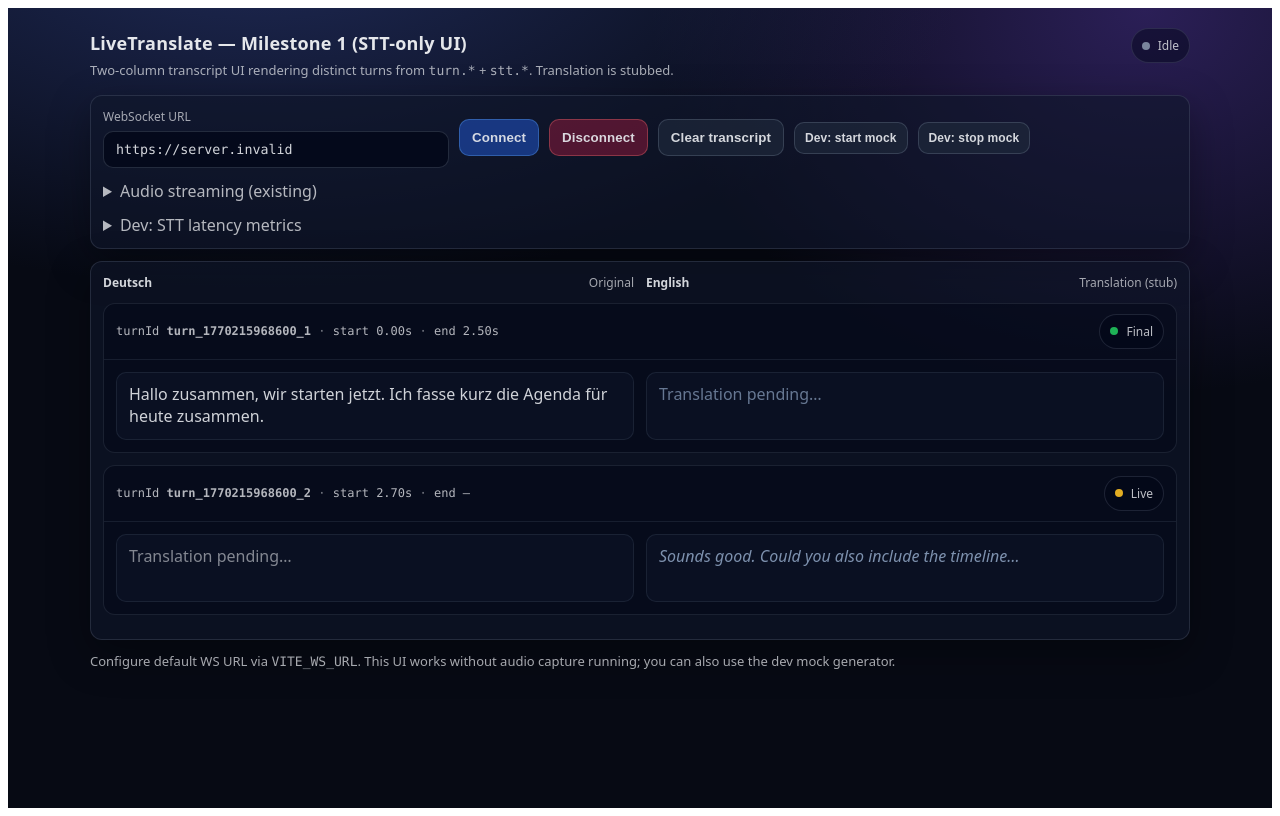
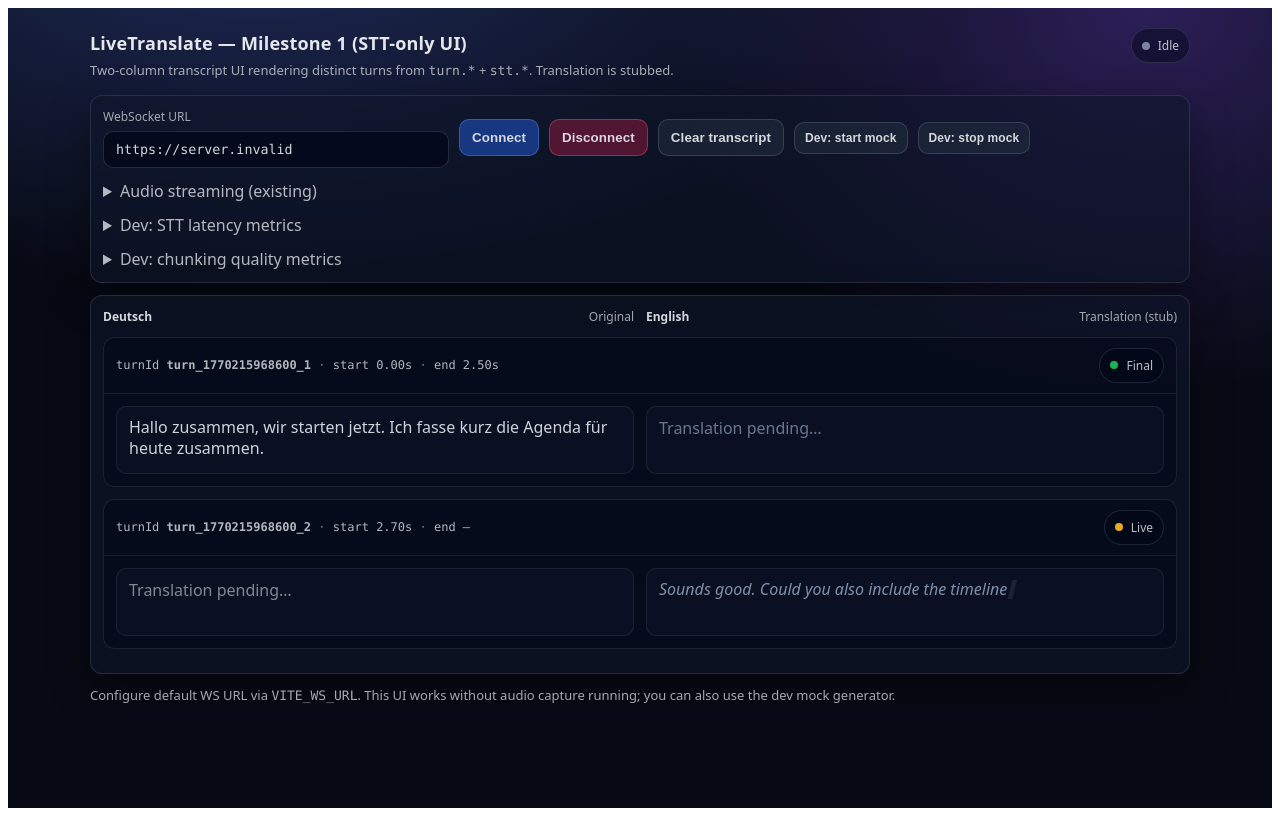
Before and after one commit to anton-belkin/LiveTranslate, a React (Vite) app in the folder apps/web/: page / in a window 1280 px wide. Both pictures are taken after a click on the button "Dev: start mock". Built offline with nearby package versions, Linux system fonts and the light colour scheme; no server answers.

Commit message:
live speech fix

```diff
--- a/apps/web/src/ui/App.tsx
+++ b/apps/web/src/ui/App.tsx
@@ -6,7 +6,7 @@ import { startMicStreamer, type MicStreamerHandle, type Pcm16Frame } from "../au
 import { base64FromArrayBuffer } from "../lib/base64";
 import { WsClient, type WsClientState } from "../ws/WsClient";
 import { TranscriptView } from "./liveTranslate/TranscriptView";
-import { makeInitialState, transcriptReducer, type ConnectionStatus } from "./liveTranslate/store";
+import { makeInitialState, transcriptReducer, type ConnectionStatus, type TranscriptState } from "./liveTranslate/store";
 
 function statusDotClass(status: ConnectionStatus) {
   switch (status) {
@@ -64,6 +64,37 @@ export function App() {
     ...metricsRef.current,
   }));
 
+  type DevChunkingMetrics = {
+    turnsWithSegments: number;
+    totalSegments: number;
+    segmentsPerTurnAvg: number | null;
+    segmentsPerTurnMax: number | null;
+    segmentLenCharsAvg: number | null;
+    shortSegmentsLt3: number;
+    nonLatinPctSegmentAvg: number | null;
+    nonLatinPctSegmentMax: number | null;
+    nonLatinPctTurnAvg: number | null;
+    nonLatinPctTurnMax: number | null;
+  };
+
+  const [devChunking, setDevChunking] = useState<DevChunkingMetrics>({
+    turnsWithSegments: 0,
+    totalSegments: 0,
+    segmentsPerTurnAvg: null,
+    segmentsPerTurnMax: null,
+    segmentLenCharsAvg: null,
+    shortSegmentsLt3: 0,
+    nonLatinPctSegmentAvg: null,
+    nonLatinPctSegmentMax: null,
+    nonLatinPctTurnAvg: null,
+    nonLatinPctTurnMax: null,
+  });
+
+  const transcriptStateRef = useRef<TranscriptState | null>(null);
+  useEffect(() => {
+    transcriptStateRef.current = state;
+  }, [state]);
+
   const snapshotDevMetrics = useCallback(() => {
     setDevMetrics({ nowMs: Date.now(), ...metricsRef.current });
   }, []);
@@ -88,6 +119,18 @@ export function App() {
   const [framesSent, setFramesSent] = useState(0);
   const [lastServerMessage, setLastServerMessage] = useState<string>("");
   const [lastError, setLastError] = useState<string>("");
+
+  const computeNonLatinPct = useCallback((s: string) => {
+    const txt = s.trim();
+    if (txt.length === 0) return 0;
+    // Rough heuristic: count chars outside Latin + Latin-extended blocks.
+    let nonLatin = 0;
+    for (const ch of txt) {
+      const cp = ch.codePointAt(0) ?? 0;
+      if (cp > 0x024f) nonLatin += 1;
+    }
+    return (nonLatin / txt.length) * 100;
+  }, []);
 
   useEffect(() => {
     serverSessionIdRef.current = state.sessionId ?? null;
@@ -236,7 +279,66 @@ export function App() {
       if (uiTimerRef.current) window.clearInterval(uiTimerRef.current);
       uiTimerRef.current = window.setInterval(() => {
         setFramesSent(framesSentRef.current);
-        if (devMetricsEnabled) snapshotDevMetrics();
+        if (devMetricsEnabled) {
+          snapshotDevMetrics();
+
+          const ts = transcriptStateRef.current;
+          if (!ts) return;
+
+          const turns = Object.values(ts.turnsById);
+          const turnsWithSegs = turns.filter((t) => t.segmentOrder.length > 0);
+          const turnsWithSegments = turnsWithSegs.length;
+
+          let totalSegments = 0;
+          let maxSegsInTurn = 0;
+          let sumSegLen = 0;
+          let shortSegmentsLt3 = 0;
+
+          let sumNonLatinSegPct = 0;
+          let maxNonLatinSegPct = 0;
+
+          let sumNonLatinTurnPct = 0;
+          let maxNonLatinTurnPct = 0;
+
+          for (const turn of turnsWithSegs) {
+            const segCount = turn.segmentOrder.length;
+            totalSegments += segCount;
+            if (segCount > maxSegsInTurn) maxSegsInTurn = segCount;
+
+            let turnText = "";
+            for (const segId of turn.segmentOrder) {
+              const seg = turn.segmentsById[segId];
+              if (!seg) continue;
+              const t = seg.text.trim();
+              if (t.length < 3) shortSegmentsLt3 += 1;
+              sumSegLen += t.length;
+
+              const segNonLatin = computeNonLatinPct(t);
+              sumNonLatinSegPct += segNonLatin;
+              if (segNonLatin > maxNonLatinSegPct) maxNonLatinSegPct = segNonLatin;
+
+              turnText = turnText.length === 0 ? t : `${turnText} ${t}`;
+            }
+
+            const turnNonLatin = computeNonLatinPct(turnText);
+            sumNonLatinTurnPct += turnNonLatin;
+            if (turnNonLatin > maxNonLatinTurnPct) maxNonLatinTurnPct = turnNonLatin;
+          }
+
+          setDevChunking({
+            turnsWithSegments,
+            totalSegments,
+            segmentsPerTurnAvg:
+              turnsWithSegments > 0 ? totalSegments / turnsWithSegments : null,
+            segmentsPerTurnMax: turnsWithSegments > 0 ? maxSegsInTurn : null,
+            segmentLenCharsAvg: totalSegments > 0 ? sumSegLen / totalSegments : null,
+            shortSegmentsLt3,
+            nonLatinPctSegmentAvg: totalSegments > 0 ? sumNonLatinSegPct / totalSegments : null,
+            nonLatinPctSegmentMax: totalSegments > 0 ? maxNonLatinSegPct : null,
+            nonLatinPctTurnAvg: turnsWithSegments > 0 ? sumNonLatinTurnPct / turnsWithSegments : null,
+            nonLatinPctTurnMax: turnsWithSegments > 0 ? maxNonLatinTurnPct : null,
+          });
+        }
       }, 500);
 
       setStreaming(true);
@@ -390,6 +492,10 @@ export function App() {
   }, [state.status, wsState]);
 
   const fmtMs = useCallback((ms: number | null) => (ms === null ? "—" : `${ms} ms`), []);
+  const fmtNum = useCallback((n: number | null, digits = 2) => {
+    if (n === null) return "—";
+    return Number.isFinite(n) ? n.toFixed(digits) : "—";
+  }, []);
 
   const firstPartialLatencyMs =
     devMetrics.startMicClickAtMs !== null && devMetrics.firstSttPartialAtMs !== null
@@ -547,6 +653,62 @@ export function App() {
               </div>
             </details>
           ) : null}
+
+          {devMetricsEnabled ? (
+            <details style={{ margin: "0 12px 12px" }}>
+              <summary style={{ cursor: "pointer", color: "rgba(229,231,235,0.78)" }}>
+                Dev: chunking quality metrics
+              </summary>
+              <div style={{ paddingTop: 10 }}>
+                <div
+                  style={{
+                    marginTop: 2,
+                    display: "grid",
+                    gridTemplateColumns: "260px 1fr",
+                    rowGap: 6,
+                  }}
+                >
+                  <div style={{ opacity: 0.7, color: "rgba(229,231,235,0.75)" }}>
+                    Turns with segments
+                  </div>
+                  <div className="mono">{String(devChunking.turnsWithSegments)}</div>
+
+                  <div style={{ opacity: 0.7, color: "rgba(229,231,235,0.75)" }}>
+                    Segments per turn (avg / max)
+                  </div>
+                  <div className="mono">
+                    {fmtNum(devChunking.segmentsPerTurnAvg, 2)} /{" "}
+                    {devChunking.segmentsPerTurnMax === null ? "—" : String(devChunking.segmentsPerTurnMax)}
+                  </div>
+
+                  <div style={{ opacity: 0.7, color: "rgba(229,231,235,0.75)" }}>
+                    Avg segment length (chars)
+                  </div>
+                  <div className="mono">{fmtNum(devChunking.segmentLenCharsAvg, 1)}</div>
+
+                  <div style={{ opacity: 0.7, color: "rgba(229,231,235,0.75)" }}>
+                    Very short segments (&lt;3 chars)
+                  </div>
+                  <div className="mono">{String(devChunking.shortSegmentsLt3)}</div>
+
+                  <div style={{ opacity: 0.7, color: "rgba(229,231,235,0.75)" }}>
+                    Non‑Latin % per segment (avg / max)
+                  </div>
+                  <div className="mono">
+                    {fmtNum(devChunking.nonLatinPctSegmentAvg, 1)}% /{" "}
+                    {fmtNum(devChunking.nonLatinPctSegmentMax, 1)}%
+                  </div>
+
+                  <div style={{ opacity: 0.7, color: "rgba(229,231,235,0.75)" }}>
+                    Non‑Latin % per turn (avg / max)
+                  </div>
+                  <div className="mono">
+                    {fmtNum(devChunking.nonLatinPctTurnAvg, 1)}% / {fmtNum(devChunking.nonLatinPctTurnMax, 1)}%
+                  </div>
+                </div>
+              </div>
+            </details>
+          ) : null}
         </div>
 
         <TranscriptView state={state} />
--- a/apps/web/src/ui/liveTranslate/TurnBlock.tsx
+++ b/apps/web/src/ui/liveTranslate/TurnBlock.tsx
@@ -10,35 +10,38 @@ function formatSeconds(ms?: number) {
 }
 
 function Segments({ turn, lang }: { turn: Turn; lang: Lang }) {
-  const segs = useMemo(() => {
-    const out: Array<{
-      segmentId: string;
-      text: string;
-      isFinal: boolean;
-    }> = [];
+  const combined = useMemo(() => {
+    const parts: string[] = [];
+    let anyFinal = false;
+    let anyPartial = false;
 
     for (const segmentId of turn.segmentOrder) {
       const seg = turn.segmentsById[segmentId];
       if (!seg) continue;
       if (seg.lang !== lang) continue;
-      if (!seg.text) continue;
-      out.push({ segmentId: seg.segmentId, text: seg.text, isFinal: seg.isFinal });
+      const txt = seg.text?.trim();
+      if (!txt) continue;
+
+      // Optional: hide extremely short segments unless final.
+      if (!seg.isFinal && txt.length < 3) continue;
+
+      parts.push(txt);
+      if (seg.isFinal) anyFinal = true;
+      else anyPartial = true;
     }
-    return out;
+
+    const text = parts.join(parts.length > 1 ? "\n" : " ");
+    const isFinal = anyFinal && !anyPartial;
+    const isPartial = anyPartial;
+    return { text, isFinal, isPartial };
   }, [turn.segmentOrder, turn.segmentsById, lang]);
 
-  if (segs.length === 0) return null;
+  if (!combined.text) return null;
 
   return (
-    <div className="segList">
-      {segs.map((seg) => {
-        const showText = seg.isFinal ? seg.text : seg.text.endsWith("…") ? seg.text : `${seg.text}…`;
-        return (
-          <div key={seg.segmentId} className={`segLine ${seg.isFinal ? "segFinal" : "segPartial"}`}>
-            {showText}
-          </div>
-        );
-      })}
+    <div className={`segParagraph ${combined.isFinal ? "segFinal" : combined.isPartial ? "segPartial" : ""}`}>
+      {combined.text}
+      {combined.isPartial ? <span className="cursor">▍</span> : null}
     </div>
   );
 }
--- a/apps/web/src/ui/styles.css
+++ b/apps/web/src/ui/styles.css
@@ -213,15 +213,29 @@
   opacity: 0.98;
 }
 
-.segList {
-  display: flex;
-  flex-direction: column;
-  gap: 6px;
+.segParagraph {
+  white-space: pre-wrap;
+  word-break: break-word;
+  line-height: 1.35;
 }
 
-.segLine {
-  white-space: pre-wrap;
-  word-break: break-word;
+.cursor {
+  display: inline-block;
+  margin-left: 2px;
+  opacity: 0.65;
+  animation: cursorBlink 1.1s steps(2, start) infinite;
+}
+
+@keyframes cursorBlink {
+  0% {
+    opacity: 0.15;
+  }
+  50% {
+    opacity: 0.65;
+  }
+  100% {
+    opacity: 0.15;
+  }
 }
 
 .placeholder {
```
Also changed, not shown: 4 other files (tests, documents, lock files or other folders).
